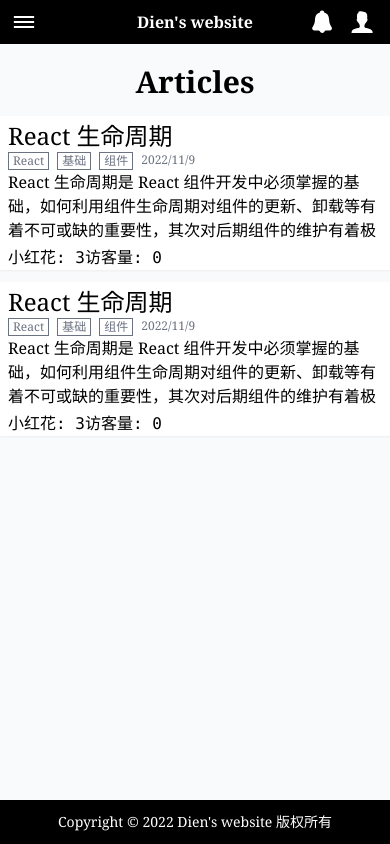
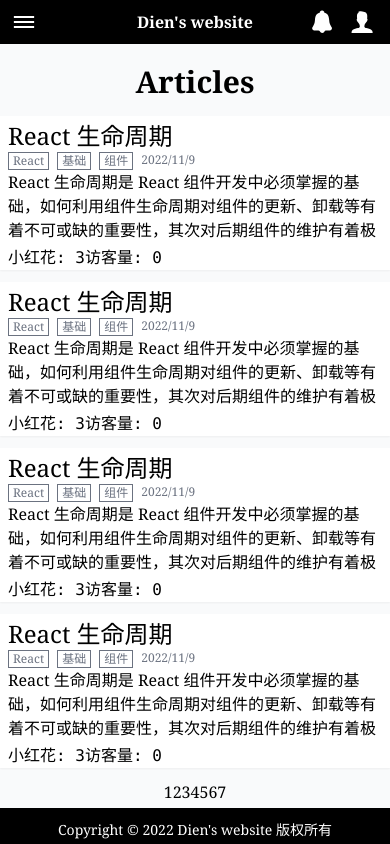
Before and after one commit to Dien-404/website-FrontEnd, a React (Create React App) app: page /articles in a window 390 px wide. Built offline with nearby package versions, Linux system fonts and the light colour scheme.

Commit message:
feature: 将articleCard 集成于articleList中

```diff
--- a/src/components/AllArticle.jsx
+++ b/src/components/AllArticle.jsx
@@ -1,5 +1,5 @@
 import React from "react";
-import ArticleCard from "./ArticleCard";
+import ArticleList from "./ArticleList";
 
 export default function AllArticle() {
     // const post = {
@@ -12,14 +12,12 @@ export default function AllArticle() {
     //     visited: 0,
     //     create_time: "2022/11/9",
     // };
-    // const post_number = 12;
     return (
         <div className="h-full flex flex-col items-center sm:px-24 lg:px-32 xl:px-40 py-1 duration-300 bg-gray-50">
             <span className="text-3xl font-serif font-bold my-4 select-none">
                 Articles
             </span>
-            <ArticleCard />
-            <ArticleCard />
+            <ArticleList />
         </div>
     );
 }
--- a/src/components/ArticleId.jsx
+++ b/src/components/ArticleId.jsx
@@ -101,11 +101,11 @@ function CodeInBlock(props) {
 // 列表
 function List(props) {
     return (
-        <div className="font-mono">
+        <div>
             {props.content.map((item, index) => {
                 return (
                     <div key={item}>
-                        <span className="whitespace-pre text-indigo-500">
+                        <span className="whitespace-pre text-indigo-500 font-mono">
                             {props.listType === true ? index + 1 + ". " : "-  "}
                         </span>
                         {/* {item} */}
--- a/src/components/ArticleCard.jsx
+++ b/src/components/ArticleList.jsx
@@ -1,6 +1,6 @@
 import React from "react";
 
-export default function ArticleCard(props) {
+function ArticleCard(props) {
     const post = {
         post_id: 1,
         post_title: "React 生命周期",
@@ -34,14 +34,14 @@ export default function ArticleCard(props) {
                     {post.post_description}
                 </div>
             </div>
-            <div className="relative w-full px-2 md:p-0 md:w-32 lg:w-48 shrink-0 font-mono bg-cover md:bg-none">
+            <div className="relative w-full px-2 md:p-0 md:w-32 lg:w-48 duration-300 shrink-0 font-mono">
                 {/* 图片 */}
                 <div
-                    className="absolute w-full h-full hidden md:block bg-cover"
+                    className="absolute w-full h-full hidden md:block bg-cover bg-center"
                     style={{ backgroundImage: `url(${post.post_background})` }}
                 />
                 {/* 显隐内容 */}
-                <div className="relative z-10w-full h-full flex flex-row md:flex-col duration-300 select-none md:hover:bg-white md:text-transparent md:hover:text-black">
+                <div className="relative z-10 w-full h-full flex flex-row md:flex-col duration-300 select-none md:hover:bg-white md:text-transparent md:hover:text-black">
                     <div className="">小红花: {post.likes}</div>
                     <div className="">访客量: {post.visited}</div>
                 </div>
@@ -49,3 +49,19 @@ export default function ArticleCard(props) {
         </div>
     );
 }
+
+export default function ArticleList(props) {
+    return (
+        <div className="grow flex flex-col justify-between">
+            {/* 文章卡片 */}
+            <div className="">
+                <ArticleCard />
+                <ArticleCard />
+                <ArticleCard />
+                <ArticleCard />
+            </div>
+            {/* 目录 */}
+            <div className="flex justify-center items-center">1234567</div>
+        </div>
+    );
+}
--- a/src/pages/Home.jsx
+++ b/src/pages/Home.jsx
@@ -1,6 +1,6 @@
 import React from "react";
 import { Link } from "react-router-dom";
-import ArticleCard from "../components/ArticleCard";
+import ArticleList from "../components/ArticleList";
 
 export default function Home(props) {
     return (
@@ -22,7 +22,7 @@ export default function Home(props) {
                 </div>
             </div>
             {/* 主要内容部分 */}
-            <div className="grow sm:px-24 lg:px-32 xl:px-40 py-1 duration-300 bg-gray-50">
+            <div className="grow sm:px-24 lg:px-32 xl:px-40 py-1 duration-300 bg-gray-50 flex flex-col">
                 <div className="flex justify-center select-none">*精选*</div>
                 {/* 功能板块 */}
                 <div className="flex justify-end">
@@ -34,10 +34,7 @@ export default function Home(props) {
                     </Link>
                 </div>
                 {/* 呈现板块 */}
-                <div className="h-full">
-                    <ArticleCard />
-                    <ArticleCard />
-                </div>
+                <ArticleList />
             </div>
         </div>
     );
```
